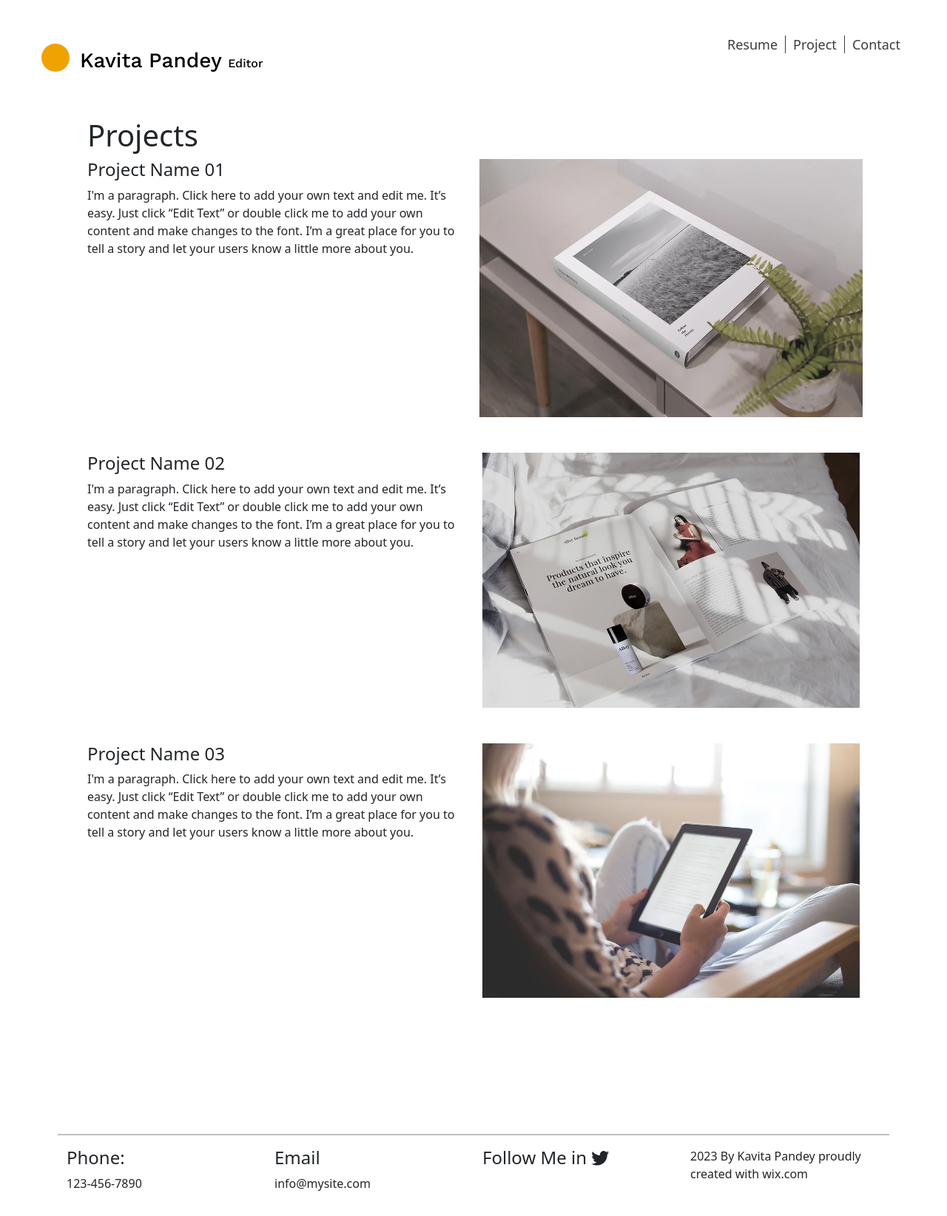
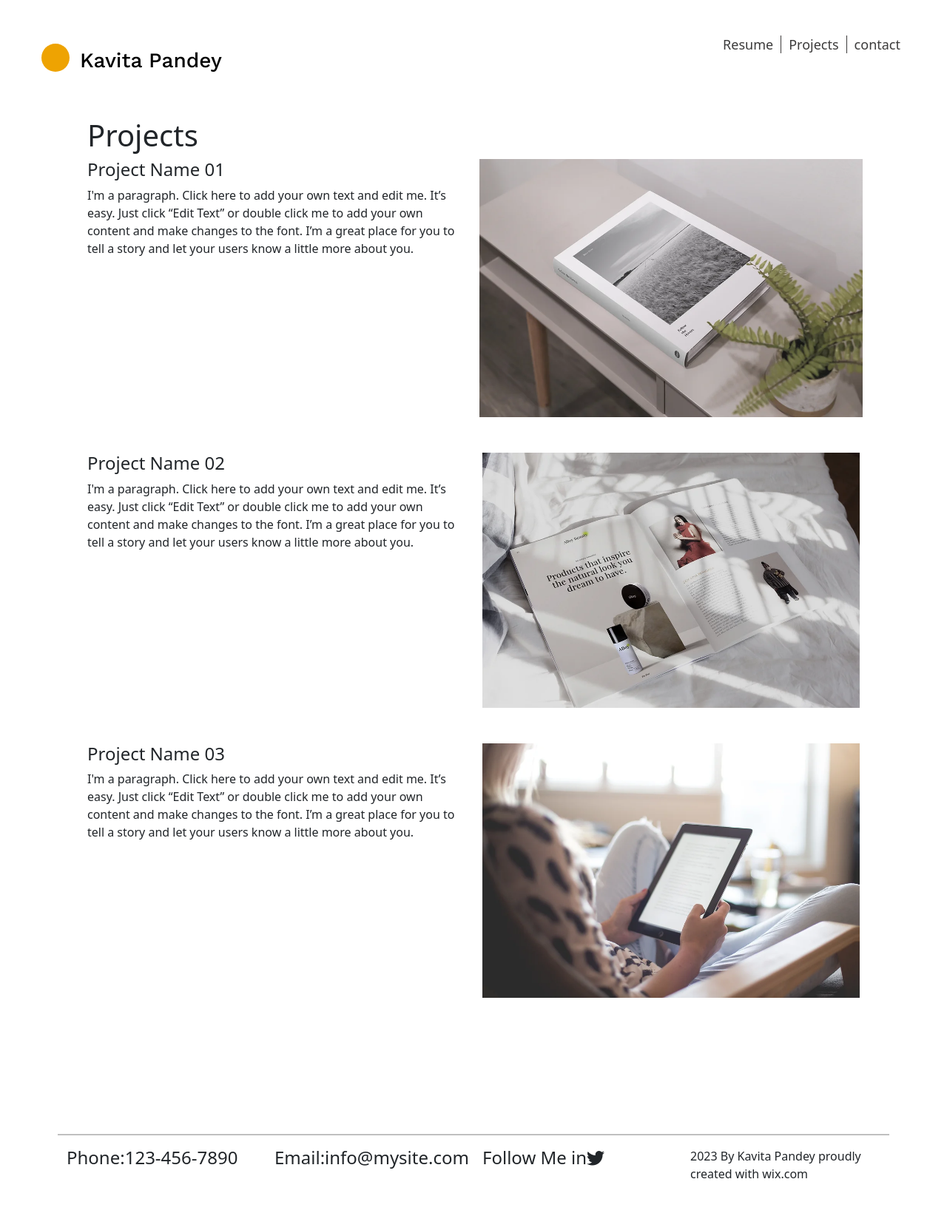
Before and after one commit to kavitaui/portfolio, a React (Create React App) app: page /projects in a window 1280 px wide. Shown: the whole page at 74% size. Built offline with nearby package versions, Linux system fonts and the light colour scheme.

Commit message:
MAKE json header and footer

```diff
--- a/src/Asset/content.json
+++ b/src/Asset/content.json
@@ -1,44 +1,97 @@
 {
-    "home" : {
-        "title":"Hello",
-        "subtitle":"A Bit About Me",
+    "home": {
+        "title": "Hello",
+        "subtitle": "A Bit About Me",
         "description": "I'm a paragraph. Click here to add your own text and edit me.I'm a great place for you to tell a story and let your users to know a little more about you.",
-        "image":{
-          "path":"https://s8d7.turboimg.net/t1/92156874_nicolRider.jpg"
+        "image": {
+            "path": "https://s8d7.turboimg.net/t1/92156874_nicolRider.jpg"
         },
-        "buttons":[
+        "buttons": [
             {
                 "name": "Resume",
                 "route": "/resume",
-            "class":"resume ",
-            "animate":{
-                "initial":{ "opacity": 0," y": "50px" } ,
-                "final":{"opacity": 1," y": ".2px"},
-                "transition":{"duration": ".5", "delay": ".5"}
+                "class": "resume ",
+                "animate": {
+                    "initial": {
+                        "opacity": 0,
+                        " y": "50px"
+                    },
+                    "final": {
+                        "opacity": 1,
+                        " y": ".2px"
+                    },
+                    "transition": {
+                        "duration": ".5",
+                        "delay": ".5"
+                    }
                 }
             },
             {
                 "name": "Projects",
                 "route": "/projects",
-            "class":"projects mx-2" ,
-            "animate":{
-                "initial":{ "opacity": 0," y": "52px" } ,
-                "final":{"opacity": 1," y": ".3px"},
-                "transition":{"duration": ".75", "delay": ".7"}
+                "class": "projects mx-2",
+                "animate": {
+                    "initial": {
+                        "opacity": 0,
+                        " y": "52px"
+                    },
+                    "final": {
+                        "opacity": 1,
+                        " y": ".3px"
+                    },
+                    "transition": {
+                        "duration": ".75",
+                        "delay": ".7"
+                    }
                 }
             },
             {
                 "name": "Contact",
                 "route": "/contact",
-            "class":"contact",
-            "animate":{
-                "initial":{ "opacity": 0," y": "54px" } ,
-                "final":{"opacity": 1," y": ".4px"},
-                "transition":{"duration": "1", "delay": "1"}
+                "class": "contact",
+                "animate": {
+                    "initial": {
+                        "opacity": 0,
+                        " y": "54px"
+                    },
+                    "final": {
+                        "opacity": 1,
+                        " y": ".4px"
+                    },
+                    "transition": {
+                        "duration": "1",
+                        "delay": "1"
+                    }
                 }
             }
         ]
-
+    },
+    "header": {
+        "logo": {
+            "name": "Kavita Pandey",
+            "url": "/home"
+        },
+        "nav":[
+               {
+                    "name": "Resume",
+                    "url": "/Resume"
+                },
+                {
+                    "name":"Projects",
+                    "url": "/projects"
+                },
+                {
+                    "name":"contact",
+                    "url": "/contact"
+                }
+            ]
+    },
+    "footer":{
+       "tele": "Phone:123-456-7890",
+       "mail": "Email:info@mysite.com",
+        "tweet":"Follow Me in",
+        "excontant": "2023 By Kavita Pandey proudly created with wix.com"
 
         }
+
 }
--- a/src/Componants/Projects.js
+++ b/src/Componants/Projects.js
@@ -1,3 +1,4 @@
+import content from "../Asset/content.json"
 import Pic1 from "../Asset/image/Fashion Magazine.jpeg";
 import Pic2 from "../Asset/image/webpage1.jpeg";
 import Pic3 from "../Asset/image/projects.jpeg";
--- a/src/Componants/SharedComponant/Footer.js
+++ b/src/Componants/SharedComponant/Footer.js
@@ -1,3 +1,4 @@
+import content from "../../Asset/content.json";
 export default function Footer(){
     return(
 
@@ -9,21 +10,18 @@ export default function Footer(){
                 <hr className = "new1"></hr>
 
                     <div className= "col-3 ">
-                       <p> <h4>Phone: </h4>
-                         123-456-7890</p>
+                       <p> <h4>{content.footer.tele} </h4></p>
                      </div>
                     <div className="col-3 ">
-                     <p><h4>Email</h4>
-                        info@mysite.com</p>
+                     <p><h4>{content.footer.mail}</h4></p>
                     </div>
                     <div className= "col-3  ">
-                       <p><h4> Follow Me
-                        in <i className="bi bi-twitter"></i></h4></p>
+                       <p><h4>{content.footer.tweet}
+                         <i className="bi bi-twitter"></i></h4></p>
 
                     </div>
                     <div className="col-3 ">
-                      <p>  2023 By Kavita Pandey
-                       proudly created with wix.com</p>
+                      <p> {content.footer.excontant} </p>
                     </div>
                 </div>
             </div>
--- a/src/Componants/SharedComponant/Header.js
+++ b/src/Componants/SharedComponant/Header.js
@@ -1,5 +1,6 @@
 
 import { Link } from "react-router-dom";
+import content from "../../Asset/content.json";
 export default function Header(props) {
   return (
     <div className="header-wrapper">
@@ -12,17 +13,16 @@ export default function Header(props) {
 
 
 
-               <Link to="/home" className="kavita"  > <span className="circle"></span>  Kavita Pandey <span className="k">Editor</span></Link></div>
+               <Link to={content.header.logo.url} className="kavita"  > <span className="circle"></span> {content.header.logo.name}  </Link></div>
             </div>
 
 
           <div className="col-5 px-2 py-5">
             <ul className="list-inline nav-top">
+           {content.header.nav.map(item =>( <li><Link to= {item.url}>{item.name}</Link></li>))}
+            </ul>
 
-              <li><Link to="/Resume">Resume</Link></li>
-              <li><Link to="/projects">Project</Link></li>
-              <li><Link to="/contact">Contact</Link></li>
-            </ul>
+
           </div>
       </div>
     </div>
--- a/src/Componants/SharedComponant/RoutesWithAnimation.js
+++ b/src/Componants/SharedComponant/RoutesWithAnimation.js
@@ -15,7 +15,7 @@ function RoutesWithAnimation() {
                 <Route path="home" element={<HomeComponant />} />
                 <Route path="projects" element={<Projects />} />
                 <Route path="contact" element={<Contact />} />
-                <Route path="Resume" element={<Resume />} />
+                <Route path="resume" element={<Resume />} />
                 <Route path="/" element={<Navigate to="/home" replace />} />
             </Route>
         </Routes>
```
Lines whose indentation alone changed are shown as unchanged.
